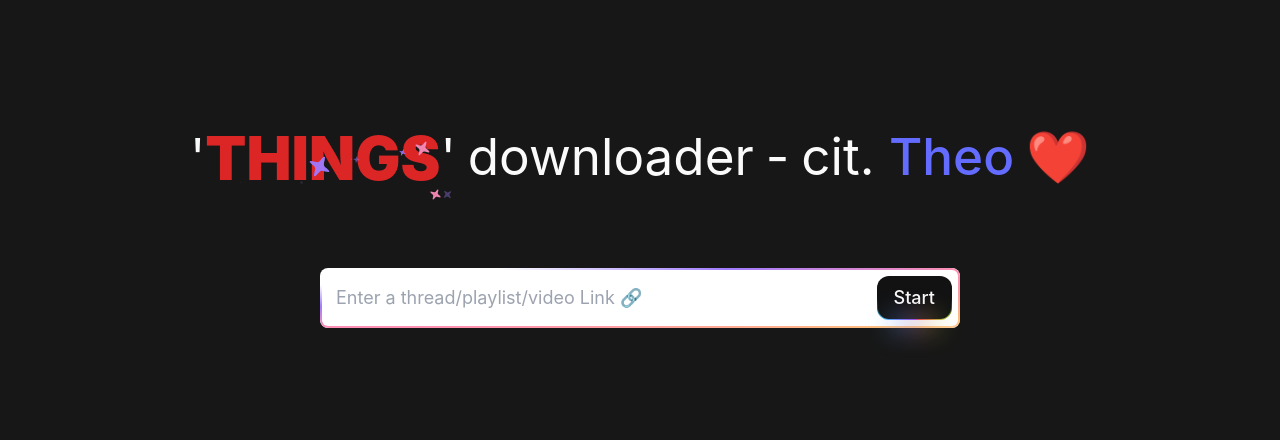
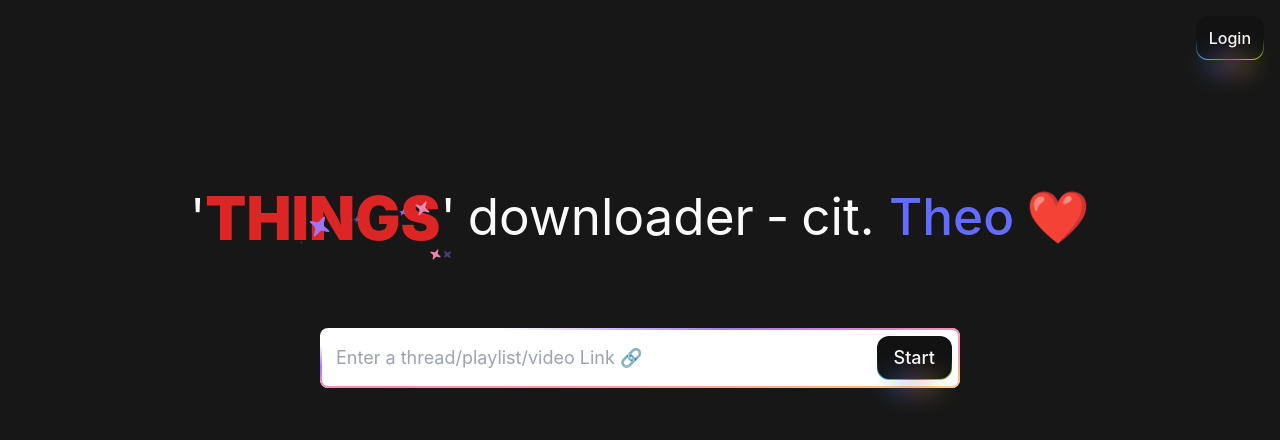
Before and after one commit to develhope/FS30-Team1-Project2, a React (Vite) app: page / in a window 1280 px wide. Shown: the top 440 px of the page. Built offline with nearby package versions, Linux system fonts and the light colour scheme.

Commit message:
added topbar to home

```diff
--- a/src/pages/Home/Home.tsx
+++ b/src/pages/Home/Home.tsx
@@ -1,9 +1,11 @@
 import SearchBox from '@/components/searchBox/SearchBox';
 import Title from '@/components/title/Title';
+import TopBar from '@/components/topBar/TopBar';
 
 const Home: React.FC = () => {
   return (
     <>
+      <TopBar></TopBar>
       <Title />
       <SearchBox />
     </>
```
